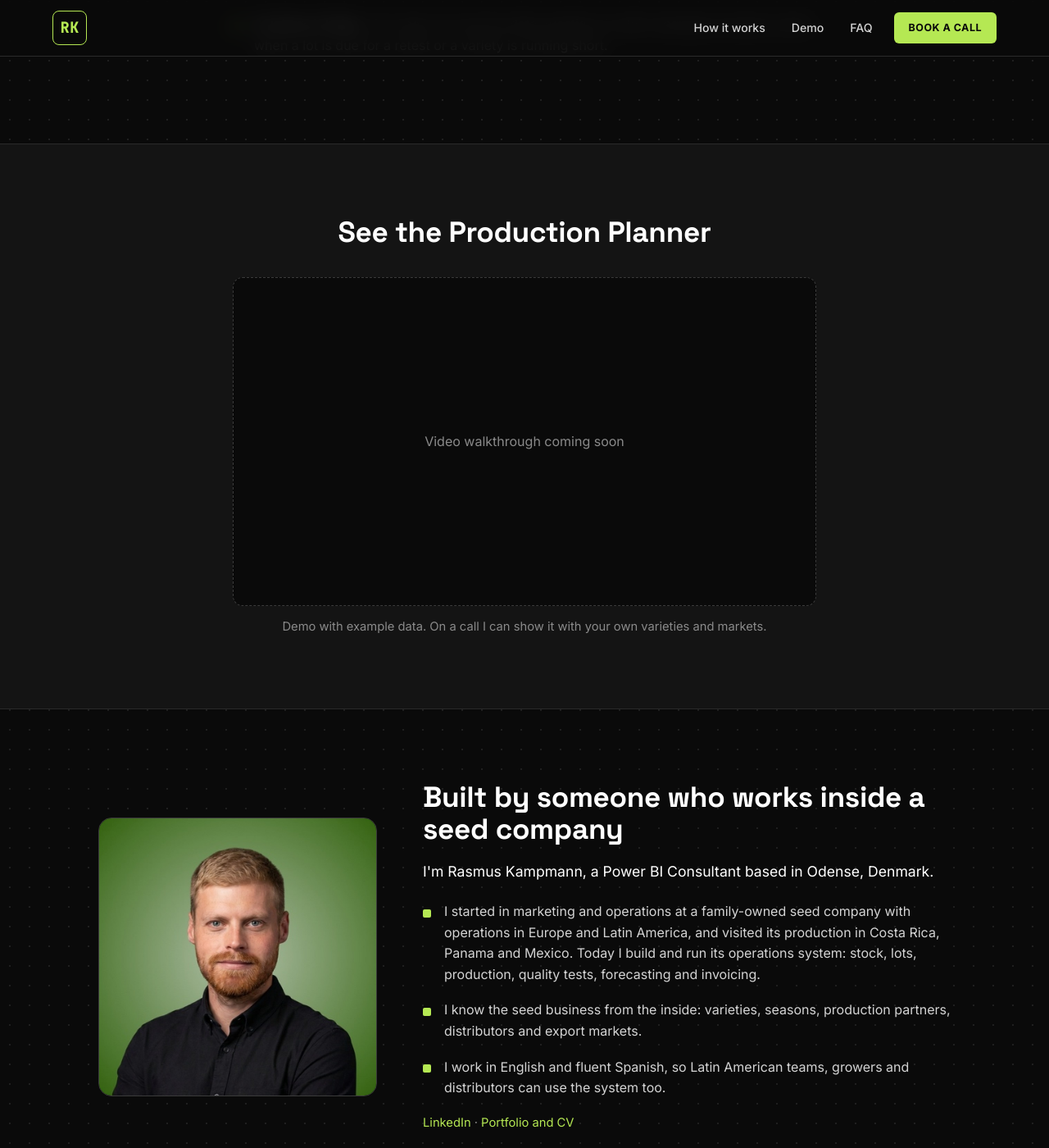
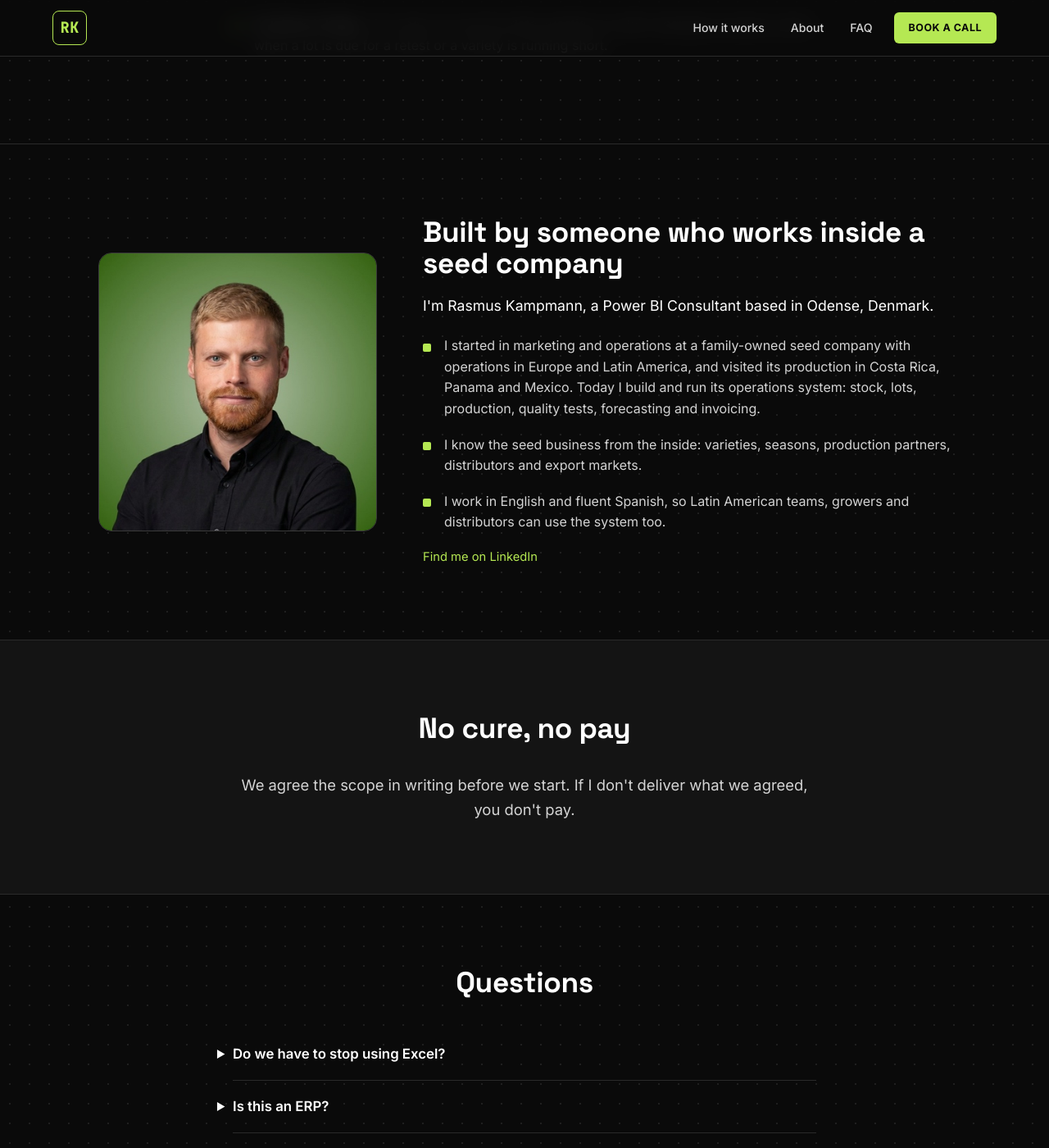
Before and after one commit to rasmuskampmann1998/rasmuskampmann.com, a Jekyll site: the page built from index.md, in a window 1280 px wide and 1400 px high, scrolled down 2218 px. Shown: the whole window at 82% size. Built offline with Jekyll 4.4.1, drawn with Linux system fonts in a browser that asks for light colours; some of the changed text lies outside the part shown.

Commit message:
Hide the demo until the video exists, one quiet Portfolio link, add a favicon
Co-Authored-By: Claude Opus 5.5 <noreply@anthropic.com>

```diff
--- a/_includes/footer.html
+++ b/_includes/footer.html
@@ -8,10 +8,8 @@
       <div class="footer-col">
         <h4>Site</h4>
         <ul>
-          <li><a href="{{ '/portfolio/' | relative_url }}">Portfolio and CV</a></li>
+          <li><a href="{{ '/portfolio/' | relative_url }}">Portfolio</a></li>
           <li><a href="{{ '/contact' | relative_url }}">Contact</a></li>
-          <li><a href="{{ '/assets/files/rasmus-kampmann-cv.pdf' | relative_url }}" download>CV (EN)</a></li>
-          <li><a href="{{ '/assets/files/rasmus-kampmann-cv-da.pdf' | relative_url }}" download>CV (DA)</a></li>
         </ul>
       </div>
       <div class="footer-col">
--- a/_includes/header.html
+++ b/_includes/header.html
@@ -3,7 +3,7 @@
     <a href="{{ '/' | relative_url }}" class="logo" aria-label="Rasmus Kampmann, home">RK</a>
     <nav class="site-nav">
       <a href="{{ '/' | relative_url }}#how">How it works</a>
-      <a href="{{ '/' | relative_url }}#demo">Demo</a>
+      <a href="{{ '/' | relative_url }}#about">About</a>
       <a href="{{ '/' | relative_url }}#faq">FAQ</a>
       <a href="https://calendly.com/rasmuskampmann1998/30min" class="btn-nav" target="_blank" rel="noopener">Book a call</a>
     </nav>
--- a/_layouts/default.html
+++ b/_layouts/default.html
@@ -6,6 +6,7 @@
   <title>{% if page.title %}{{ page.title }} · {{ site.title }}{% else %}{{ site.title }} | {{ site.tagline }}{% endif %}</title>
   <meta name="description" content="{% if page.description %}{{ page.description }}{% else %}{{ site.description }}{% endif %}" />
   {% seo %}
+  <link rel="icon" href="{{ '/favicon.svg' | relative_url }}" type="image/svg+xml" />
   <link rel="stylesheet" href="{{ '/assets/css/main.css' | relative_url }}" />
   <link rel="preconnect" href="https://fonts.googleapis.com" />
   <link rel="preconnect" href="https://fonts.gstatic.com" crossorigin />
--- a/index.md
+++ b/index.md
@@ -10,7 +10,7 @@ description: Know what to produce, stock and sell next season. Custom operations
     <p class="offer-sub">Operations systems for seed and agriculture companies, built inside Excel and the Microsoft tools you already use. In English and Spanish.</p>
     <div class="offer-ctas">
       <a href="{{ booking }}" class="offer-btn offer-btn--primary" target="_blank" rel="noopener">Book a 30-minute call</a>
-      <a href="#demo" class="offer-btn">See the demo</a>
+      <a href="#how" class="offer-btn">How it works</a>
     </div>
     <div class="offer-badge">
       <img src="{{ '/assets/images/me/hero-portrait.jpg' | relative_url }}" alt="" width="44" height="44" />
@@ -89,6 +93,7 @@ description: Know what to produce, stock and sell next season. Custom operations
     <p class="offer-caption">Demo with example data. On a call I can show it with your own varieties and markets.</p>
   </div>
 </section>
+{% endcomment %}
 
 <section class="offer-section" id="about">
   <div class="container">
@@ -104,7 +109,7 @@ description: Know what to produce, stock and sell next season. Custom operations
           <li>I know the seed business from the inside: varieties, seasons, production partners, distributors and export markets.</li>
           <li>I work in English and fluent Spanish, so Latin American teams, growers and distributors can use the system too.</li>
         </ul>
-        <p class="offer-about-links"><a href="{{ site.author.linkedin }}" target="_blank" rel="noopener">LinkedIn</a> · <a href="{{ '/portfolio/' | relative_url }}">Portfolio and CV</a></p>
+        <p class="offer-about-links"><a href="{{ site.author.linkedin }}" target="_blank" rel="noopener">Find me on LinkedIn</a></p>
       </div>
     </div>
   </div>
```
Also changed, not shown: other parts of index.md (+4 -0 lines), contact.md (+0 -1 lines), favicon.ico (added), favicon.svg (added).
